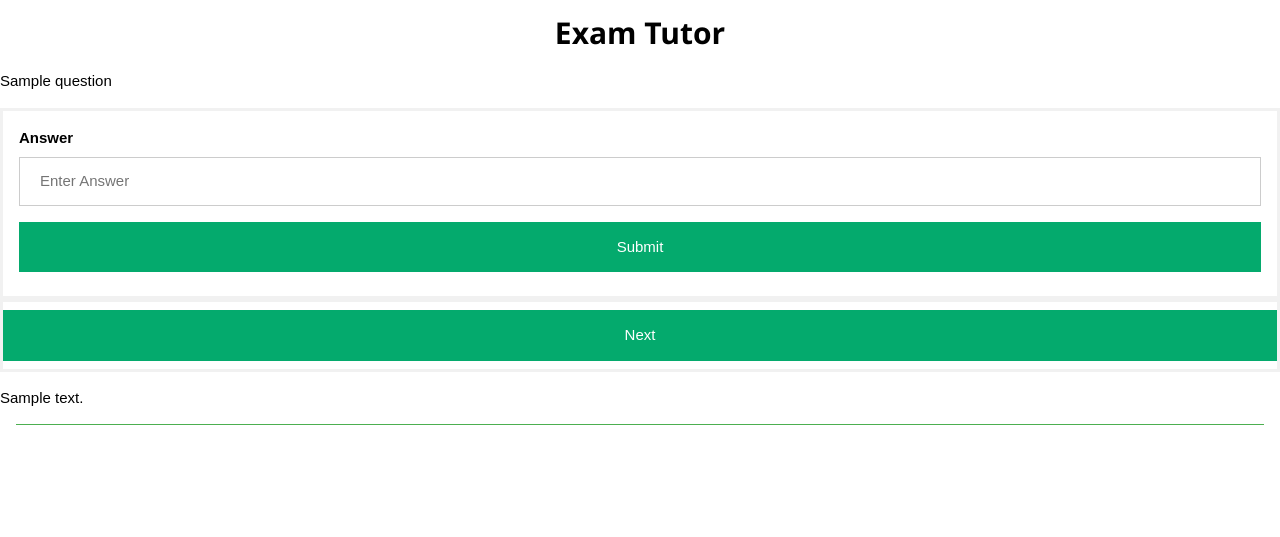
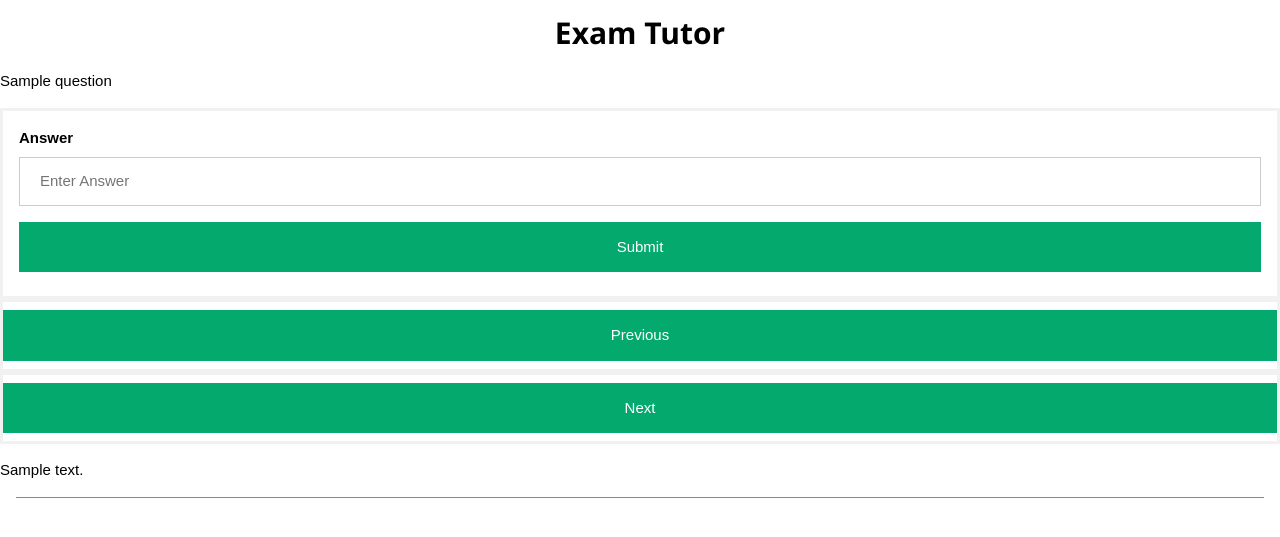
Before and after one commit to eniompw/AI-Tutor, a Flask app: template templates/index.html in a window 1280 px wide. Shown: the top 537 px of the page. Run offline with Flask 3, Linux system fonts and the light colour scheme; the template is opened without the code that fills it: most values are stand-ins (such as "Sample title", 1, 10 or a date in 2020).

Commit message:
previous

```diff
--- a/app.py
+++ b/app.py
@@ -11,6 +11,12 @@ app.secret_key = os.urandom(16)
 
 from groq import Groq
 client = Groq(api_key=os.environ.get("GROQ_API_KEY"),)
+
+@app.route('/previous')
+def previous():
+    if session['number'] > 0:
+        session['number'] -= 1
+    return redirect('/')
 
 @app.route('/next')
 def next():
--- a/templates/index.html
+++ b/templates/index.html
@@ -14,6 +14,9 @@
         <input type="text" placeholder="Enter Answer" name="ans" required>
         <button type="submit">Submit</button>
         </div>
+    </form>
+    <form action="/previous">
+        <button type="submit">Previous</button>
     </form>
     <form action="/next">
         <button type="submit">Next</button>
```
